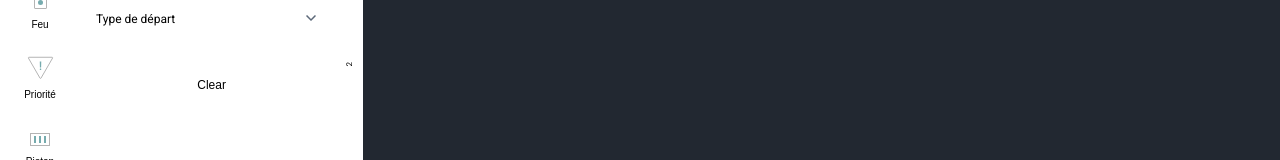
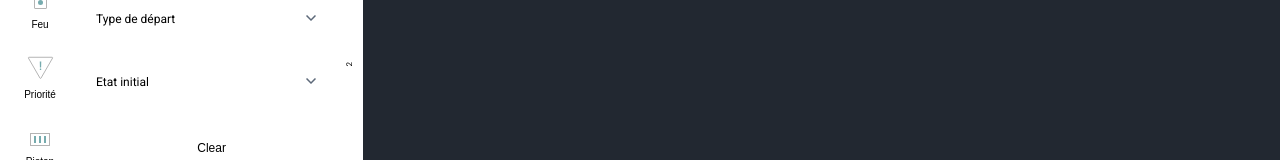
Before and after one commit to Mathisadi/CTZ, a Vue app in the folder Interface/: page /appli/edition in a window 1280 px wide. Both pictures are taken after a click on the button "Depart". Shown: the part 214-374 px from the top of the page. Built offline with nearby package versions, Linux system fonts and the light colour scheme.

Commit message:
ajout état pour piéton

```diff
--- a/Interface/src/components/Parametres/Depart.vue
+++ b/Interface/src/components/Parametres/Depart.vue
@@ -75,6 +75,12 @@ export default {
         <!-- Input -->
         <Input :type="'depart'" :param="'cycle'" />
       </div>
+      <!-- Etat si piéton -->
+      <div class="parametre">
+        <p class="nom-parametre">Etat initial</p>
+        <!-- Dropdown -->
+        <Dropbox :type="'depart'" :param="'etat'" />
+      </div>
       <!-- bouton clear-->
       <ClearButton :type="'depart'" />
     </div>
--- a/Interface/src/components/common/Dropbox.vue
+++ b/Interface/src/components/common/Dropbox.vue
@@ -17,13 +17,22 @@ export default {
   setup(props) {
     const isOpen = ref(false);
 
-    // Détermine si la sélection est unique (cas "Voiture"/"Piéton")
-    const isUniqueSelection = computed(() => props.type === "depart" && props.param === "type");
+    // Détermine si la sélection est unique
+    const isUniqueSelection = computed(
+      () =>
+        (props.type === "depart" && props.param === "type") ||
+        (props.type === "feu" && props.param === "etat") ||
+        (props.type === "depart" && props.param === "etat")
+    );
 
     // Définition des listes initiales
     const initiale_dir = computed(() => {
       if (props.type === "depart" && props.param === "type") {
         return ["Voiture", "Piéton"];
+      } else if (props.type === "depart" && props.param === "etat") {
+        return [true, false];
+      } else if (props.type === "feu" && props.param === "etat") {
+        return [true, false];
       } else {
         return [0, 1, 2, 3];
       }
@@ -32,6 +41,10 @@ export default {
     const nom_dir = computed(() => {
       if (props.type === "depart" && props.param === "type") {
         return ["Voiture", "Piéton"];
+      } else if (props.type === "depart" && props.param === "etat") {
+        return ["Actif", "Inactif"];
+      } else if (props.type === "feu" && props.param === "etat") {
+        return ["Actif", "Inactif"];
       } else {
         return ["Gauche", "Bas", "Droite", "Haut"];
       }
@@ -72,6 +85,8 @@ export default {
             result = storeDepart.type_depart;
           } else if (props.param === "sens") {
             result = storeDepart.sens_route;
+          } else if (props.param === "etat") {
+            result = storeDepart.etat;
           }
         } else if (props.type === "fin") {
           if (props.param === "sens") {
@@ -112,6 +127,8 @@ export default {
             storeDepart.type_depart = newValue;
           } else if (props.param === "sens") {
             storeDepart.sens_route = newValue;
+          } else if (props.param === "etat") {
+            storeDepart.etat = newValue;
           }
         } else if (props.type === "fin") {
           if (props.param === "sens") {
@@ -141,7 +158,11 @@ export default {
   <div class="dropdown-wrapper">
     <button @click="toggleDropdown" class="dropdown">
       <!-- Affichage : si sélection non vide, on affiche directement pour unique, sinon on joint le tableau -->
-      {{ selectedValue !== "" && (isUniqueSelection ? selectedValue : selectedValue.join(", ")) || "None" }}
+      {{
+        (selectedValue !== "" &&
+          (isUniqueSelection ? selectedValue : selectedValue.join(", "))) ||
+        "None"
+      }}
       <IconFleche />
     </button>
     <!-- Dropdown -->
--- a/Interface/src/stores/departSettings.js
+++ b/Interface/src/stores/departSettings.js
@@ -4,7 +4,7 @@ import { defineStore } from "pinia";
 export const departSettings = defineStore(
   "departSettings",
   () => {
-    // Liste des parametres d'une route*
+    // Liste des parametres d'une route
     const nom = ref("");
     const sens_route = ref(0);
     const type_depart = ref("Voiture");
```
